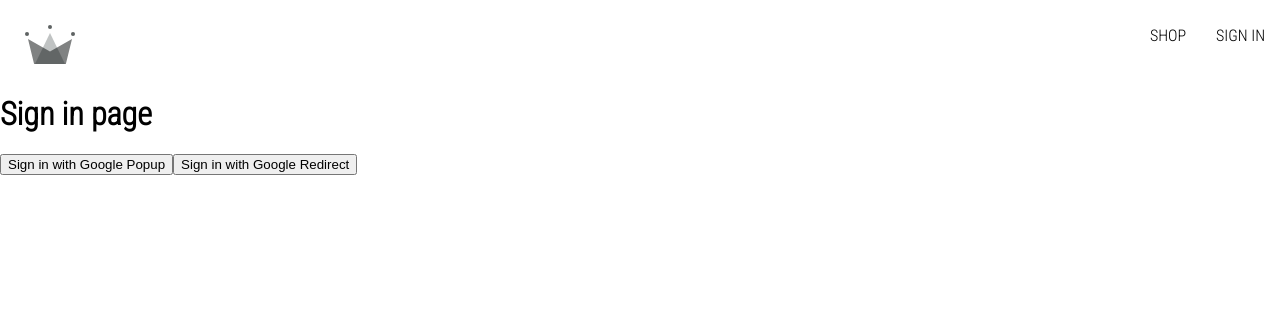
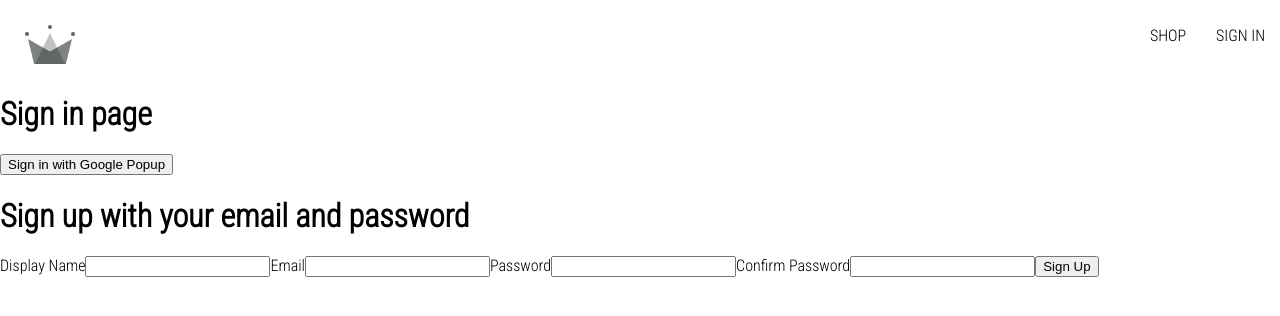
Before and after one commit to skop92/crwn-clothing, a React (Create React App) app: page /sign-in in a window 1280 px wide. Shown: the top 316 px of the page. Built offline with nearby package versions, Linux system fonts and the light colour scheme.

Commit message:
Sign up form with email and password connected to firebase

```diff
--- /dev/null
+++ b/src/components/sign-up-form/sign-up-form.component.jsx
@@ -0,0 +1,99 @@
+import { useState } from 'react';
+import {
+  createAuthUserWithEmailAndPassword,
+  createUserDocumentFromAuth
+} from '../../utils/firebase/firebase.utils';
+
+const defaultFormFields = {
+  displayName: '',
+  email: '',
+  password: '',
+  confirmPassword: ''
+}
+
+const SignUpForm = () => {
+  const [formFields, setFormFields] = useState(defaultFormFields);
+  const { displayName, email, password, confirmPassword } = formFields;
+
+  const resetFormFields = () => {
+    setFormFields(defaultFormFields);
+  }
+
+  const handleSubmit = async (event) => {
+    event.preventDefault();
+
+    if(password!==confirmPassword) {
+      console.log('Passwords do not match'); // Use this before implementing better way to inform user
+      return;
+    }
+
+    try {
+      const { user } = await createAuthUserWithEmailAndPassword(email, password);
+      await createUserDocumentFromAuth(user, { displayName });
+      resetFormFields();
+    }
+    catch(error) {
+      if(error.code === 'auth/email-already-in-use') {
+        console.log('Cannot create user. Email already in use');
+      } else {
+        console.log('Error when signing up with email and password', error);
+      }
+    }
+  }
+
+  const handleChange = (event) => {
+    const { name, value } = event.target;
+    setFormFields({...formFields, [name]: value})
+  }
+
+  return (
+    <div>
+      <h1>Sign up with your email and password</h1>
+      <form onSubmit={handleSubmit}>
+        <label>Display Name</label>
+        <input
+          id='displayName'
+          type='text'
+          required
+          onChange={handleChange}
+          name='displayName'
+          value={displayName}
+        />
+
+        <label>Email</label>
+        <input
+          id='email'
+          type='email'
+          required
+          onChange={handleChange}
+          name='email'
+          value={email}
+        />
+
+        <label>Password</label>
+        <input
+          id='password'
+          type='password'
+          required
+          onChange={handleChange}
+          name='password'
+          value={password}
+        />
+
+        <label>Confirm Password</label>
+        <input
+          id='confirmPassword'
+          type='password'
+          required
+          onChange={handleChange}
+          name='confirmPassword'
+          value={confirmPassword}
+        />
+
+        <button type='submit'>Sign Up</button>
+      </form>
+    </div>
+  )
+}
+
+export default SignUpForm;
--- a/src/routes/sign-in/sign-in.component.jsx
+++ b/src/routes/sign-in/sign-in.component.jsx
@@ -1,27 +1,11 @@
-import { useEffect } from 'react';
-import { getRedirectResult } from 'firebase/auth';
+import SignUpForm from '../../components/sign-up-form/sign-up-form.component';
 
 import {
-  auth,
   signInWithGooglePopup,
-  signInWithGoogleRedirect,
   createUserDocumentFromAuth
 } from '../../utils/firebase/firebase.utils';
 
 const SignIn = () => {
-  useEffect(() => {
-    async function handleRedirect() {
-      // Some browser settings may prevent this from working as expected
-      // ... like settings related to sessionStorage
-      const response = await getRedirectResult(auth);
-      if(response) {
-        const userDocRef = await createUserDocumentFromAuth(response.user);
-      }
-      //console.log(response);
-    }
-    handleRedirect();
-  }, []);
-
   const logGoogleUser = async () => {
     const { user } = await signInWithGooglePopup(); // destruct from response
     const userDocRef = await createUserDocumentFromAuth(user);
@@ -33,9 +17,7 @@
       <button onClick={logGoogleUser}>
         Sign in with Google Popup
       </button>
-      <button onClick={signInWithGoogleRedirect}>
-        Sign in with Google Redirect
-      </button>
+      <SignUpForm />
     </div>
   )
 }
--- a/src/utils/firebase/firebase.utils.js
+++ b/src/utils/firebase/firebase.utils.js
@@ -1,6 +1,12 @@
 // Import the functions you need from the SDKs you need
 import { initializeApp } from 'firebase/app';
-import { getAuth, signInWithRedirect, signInWithPopup, GoogleAuthProvider } from 'firebase/auth';
+import {
+  getAuth,
+  signInWithPopup,
+  GoogleAuthProvider,
+  createUserWithEmailAndPassword
+} from 'firebase/auth';
+
 import { getFirestore, doc, getDoc, setDoc } from 'firebase/firestore';
 
 // TODO: Add SDKs for Firebase products that you want to use
@@ -16,6 +22,7 @@
   appId: "1:614170446817:web:5e2250fe371763c71a20a0"
 };
 
+// eslint-disable-next-line
 const firebaseApp = initializeApp(firebaseConfig);
 
 const googleProvider = new GoogleAuthProvider();
@@ -26,11 +33,11 @@
 
 export const auth = getAuth();
 export const signInWithGooglePopup = () => signInWithPopup(auth, googleProvider);
-export const signInWithGoogleRedirect = () => signInWithRedirect(auth, googleProvider);
 
 export const db = getFirestore();
 
-export const createUserDocumentFromAuth = async (userAuth) => {
+export const createUserDocumentFromAuth = async (userAuth, additionalInformation = {}) => {
+  if(!userAuth) return;
   const userDocRef = doc(db, 'users', userAuth.uid);
 
   const userSnapshot = await getDoc(userDocRef);
@@ -43,7 +50,8 @@
       await setDoc(userDocRef, {
         displayName,
         email,
-        createdAt
+        createdAt,
+        ...additionalInformation
       });
     } catch (error) {
       console.log('error creating the user', error.message);
@@ -51,3 +59,8 @@
   }
   return userDocRef;
 }
+
+export const createAuthUserWithEmailAndPassword = async (email, password) => {
+  if(!email || !password) return;
+  return await createUserWithEmailAndPassword(auth, email, password);
+}
```
